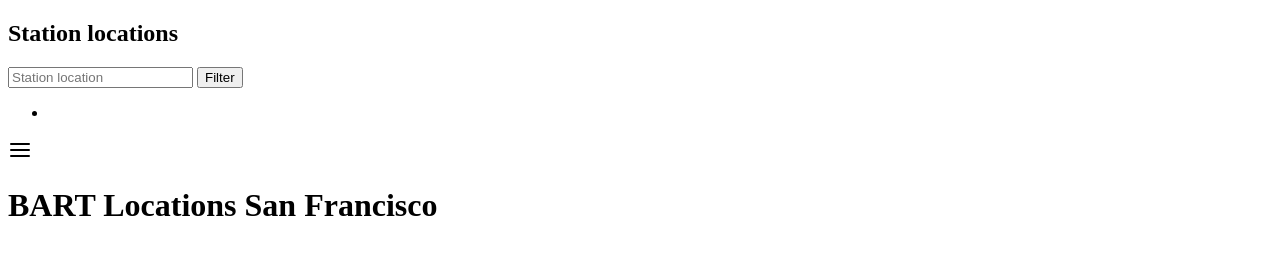
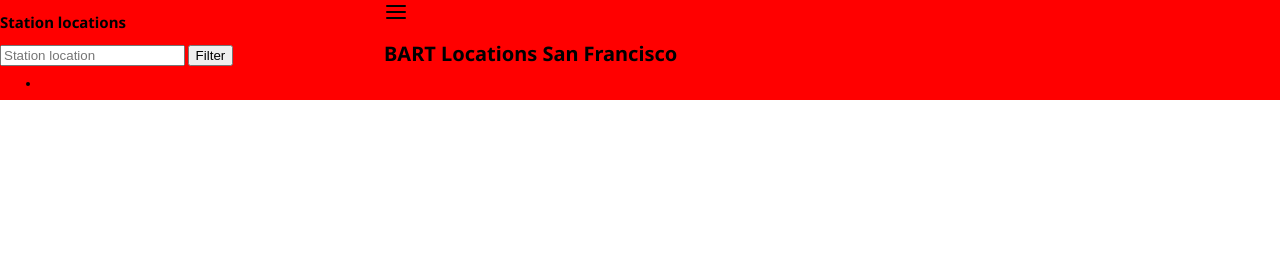
Before and after one commit to witmin/udacity-neighborhood-map, a website: page index.html in a window 1280 px wide. Drawn offline with Linux system fonts and the light colour scheme.

Commit message:
Init CSS for the layout

```diff
--- a/package.json
+++ b/package.json
@@ -10,7 +10,7 @@
   "scripts": {
     "test": "echo \"Error: no test specified\" && exit 1",
     "build-css": "node-sass --include-path scss src/scss/app.scss  dist/css/app.css",
-    "watch-css": "nodemon -e scss -x \"npm run build-css\"",
+    "watch-css": "sass --watch src/scss/app.scss:dist/css/app.css",
     "babel": "babel src/js/app.js --out-file dist/js/app.js"
   },
   "keywords": [
--- /dev/null
+++ b/src/scss/_base.scss
@@ -0,0 +1,20 @@
+* {
+  box-sizing: border-box;
+}
+
+body {
+  background: #fff;
+  font-family: $font-family;
+  font-size: 62.5%;
+  padding: 0;
+  margin: 0;
+  height: 100%;
+  width: 100%;
+}
+
+a {
+  color: $link-color;
+  &:hover, &:focus {
+    color: darken($link-color, 10%);
+  }
+}
--- /dev/null
+++ b/src/scss/_layout.scss
@@ -0,0 +1,15 @@
+.wrapper {
+  width: 100%;
+  height: 100%;
+  min-height: 100%;
+  overflow: hidden;
+  background: red;
+  display: flex;
+  flex-direction: row;
+  flex-wrap: nowrap;
+}
+
+#nav {
+  width: 30vw;
+  min-width: 240px;
+}
--- /dev/null
+++ b/src/scss/_variables.scss
@@ -0,0 +1,13 @@
+// Typography
+$font-family: 'Noto Sans', sans-serif;
+
+// Color
+$white: rgb(255, 255, 255);
+$black: rgba(0,0,0, 90%);
+$grey: rgba(0,0,0, 50%);
+$grey-light-1: rgba(0,0,0, 70%);
+$grey-light-2: rgba(0,0,0, 85%);
+
+$blue: #12A0D9;
+
+$link-color: $blue;
--- a/src/scss/app.scss
+++ b/src/scss/app.scss
@@ -1 +1,6 @@
+@import url('https://fonts.googleapis.com/css?family=Noto+Sans:400,700');
+
 @import "normalize";
+@import "variables";
+@import "base";
+@import "layout";
```
Also changed, not shown: dist/css/app.css.
